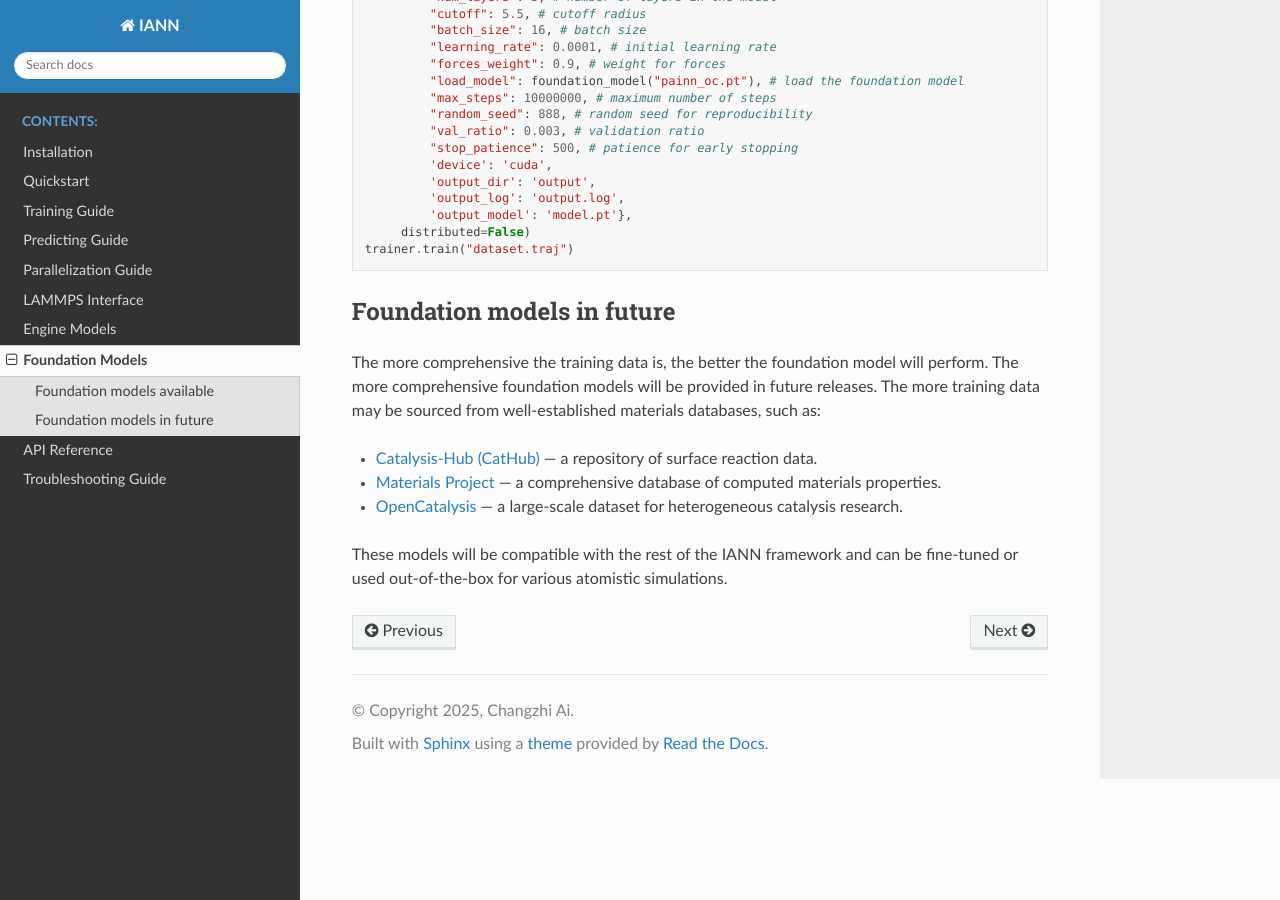
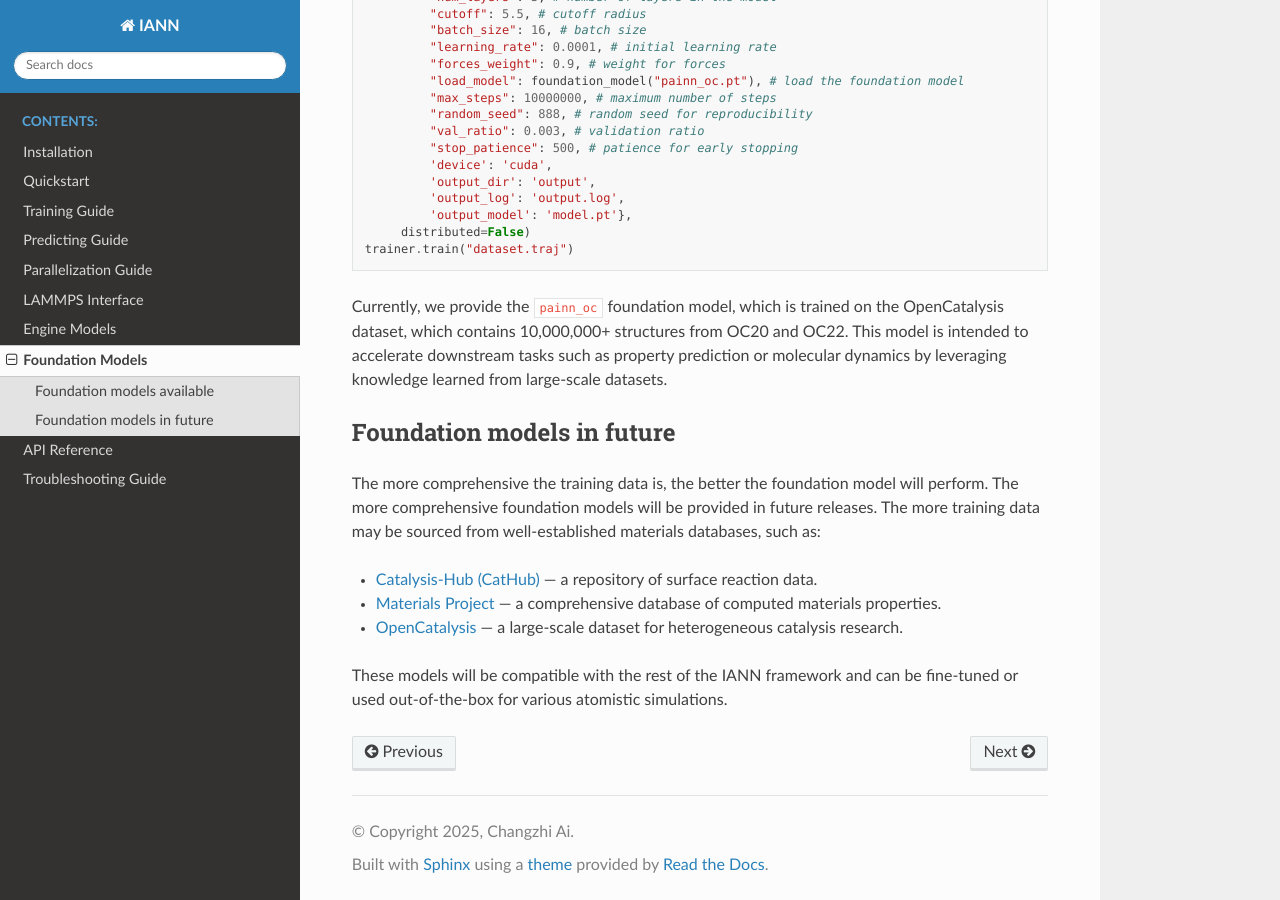
Before and after one commit to changzhiai/IANN, a Sphinx documentation site: the page built from docs/source/foundation_models.rst, in a window 1280 px wide and 900 px high, scrolled down 819 px. Built offline with Sphinx 7.4.7 and the Read the Docs theme 3.1.0, drawn with Linux system fonts in a browser that asks for light colours.

Commit message:
Update foundation model

```diff
--- a/docs/source/foundation_models.rst
+++ b/docs/source/foundation_models.rst
@@ -54,6 +54,9 @@ And you can fine tune the foundation model on your own dataset by using the foll
    trainer.train("dataset.traj")
 
 
+Currently, we provide the ``painn_oc`` foundation model, which is trained on the OpenCatalysis dataset, which contains 10,000,000+ structures from OC20 and OC22. This model is intended to accelerate downstream tasks such as property prediction or molecular dynamics by leveraging knowledge learned from large-scale datasets.
+
+
 Foundation models in future
 ---------------------------
 
```
